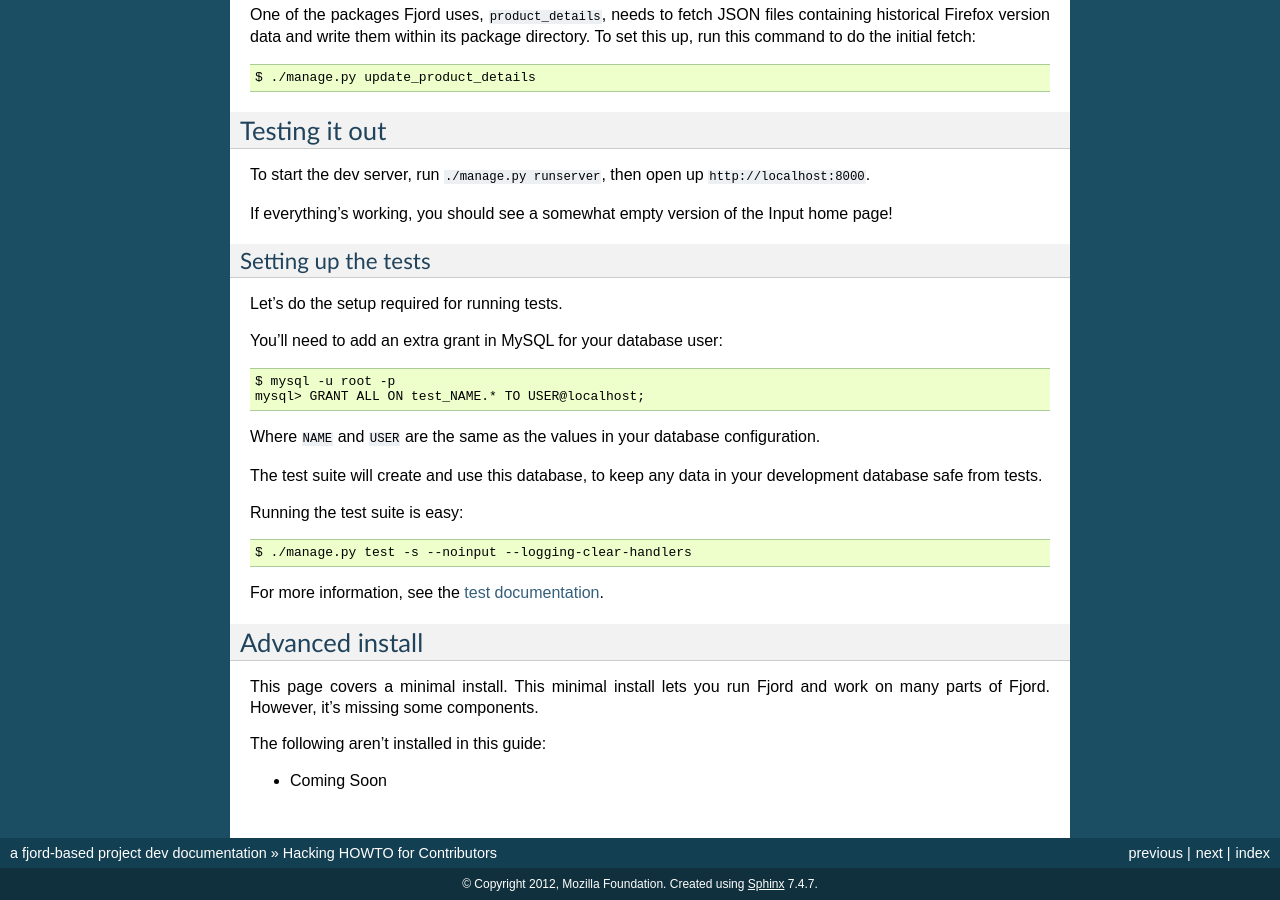
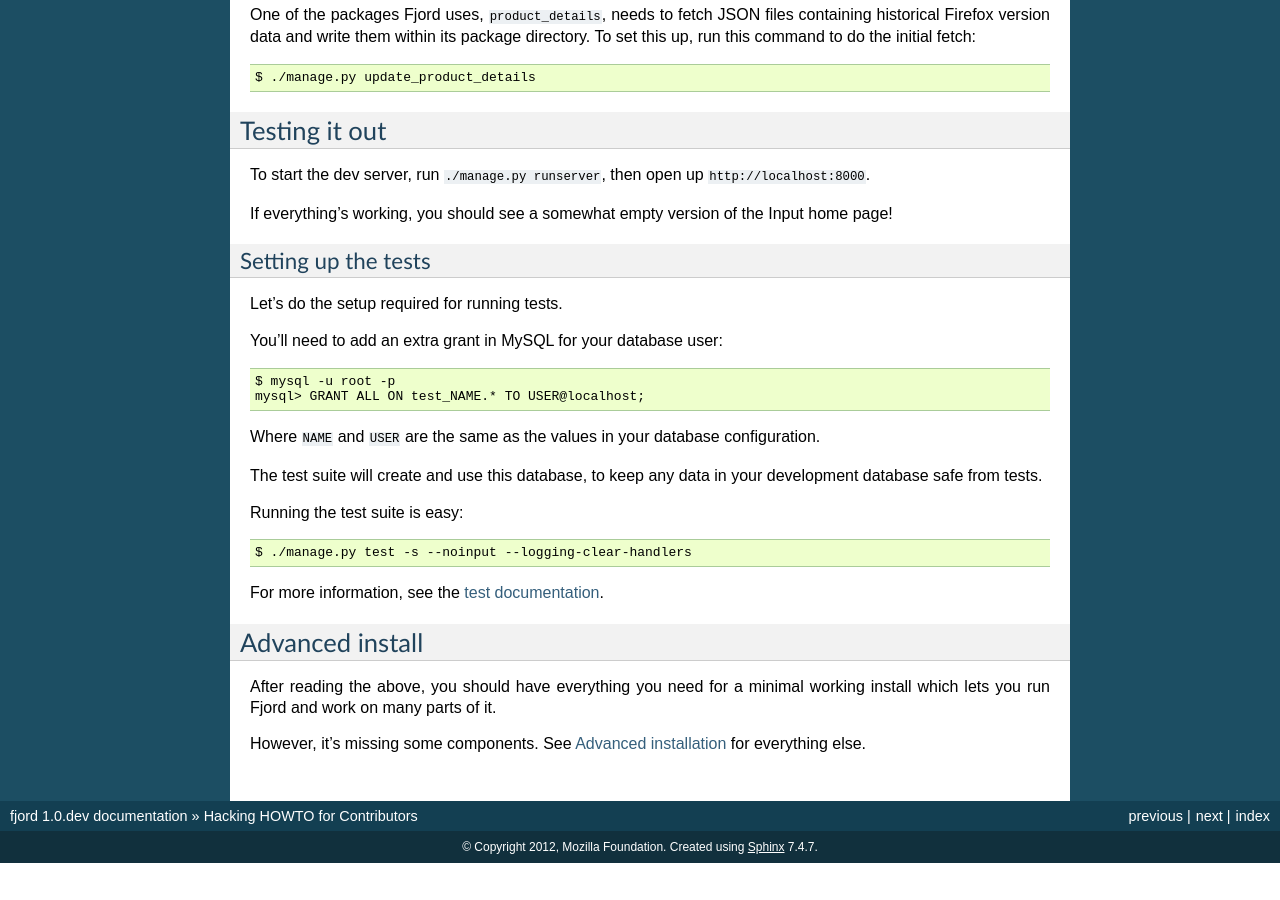
Before and after one commit to mozilla/fjord, a Sphinx documentation site: the page built from docs/hacking_howto.rst, in a window 1280 px wide and 900 px high, scrolled down 3456 px. Built offline with Sphinx 7.4.7, drawn with Linux system fonts in a browser that asks for light colours; after the commit the page ends 4319 px from its top, so only the background shows below that; some of the changed text lies outside the part shown.

Commit message:
Docs overhaul and l10n docs
This adds a bunch of content related to maintaining the db, creating
migrations, updating localizations, and a bunch of inter-linking.

```diff
--- a/docs/conf.py
+++ b/docs/conf.py
@@ -40,7 +40,7 @@
 master_doc = 'index'
 
 # General information about the project.
-project = u'a fjord-based project'
+project = u'fjord'
 copyright = u'2012, Mozilla Foundation'
 
 # The version info for the project you're documenting, acts as replacement for
@@ -48,9 +48,9 @@
 # built documents.
 #
 # The short X.Y version.
-version = 'dev'
+version = '1.0.dev'
 # The full version, including alpha/beta/rc tags.
-release = 'dev'
+release = '1.0.dev'
 
 # The language for content autogenerated by Sphinx. Refer to documentation
 # for a list of supported languages.
--- a/docs/hacking_howto.rst
+++ b/docs/hacking_howto.rst
@@ -162,6 +166,7 @@
 
     These instructions are to set up a development environment; more care
     should be taken in production.
+
 
 Memcached
 ---------
@@ -267,10 +273,9 @@
 Advanced install
 ================
 
-This page covers a minimal install. This minimal install lets you run
-Fjord and work on many parts of Fjord. However, it's missing some
-components.
+After reading the above, you should have everything you need for a
+minimal working install which lets you run Fjord and work on many
+parts of it.
 
-The following aren't installed in this guide:
-
-* Coming Soon
+However, it's missing some components. See
+:ref:`advanced-installation-chapter` for everything else.
--- a/docs/index.rst
+++ b/docs/index.rst
@@ -23,9 +23,12 @@
 
    contributors
    hacking_howto
+   advanced_installation
    conventions
+   testing
+   db
+   l10n
    vendor
-   testing
 
 
 Indices and tables
```
Also changed, not shown: other parts of docs/hacking_howto.rst (+9 -4 lines), docs/advanced_installation.rst (added, +10 -0 lines), docs/db.rst (added, +63 -0 lines), docs/l10n.rst (added, +60 -0 lines), docs/testing.rst (+8 -8 lines).
